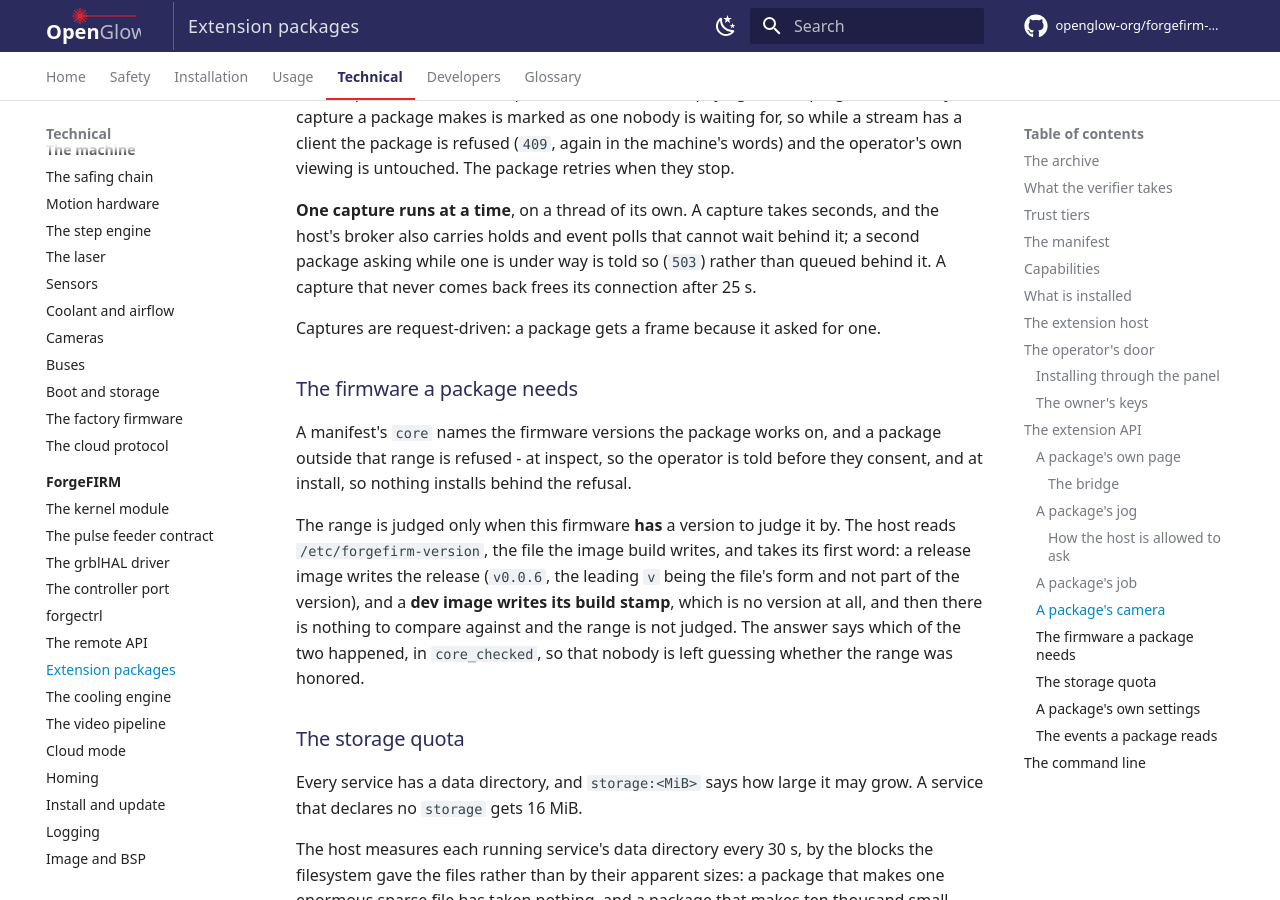
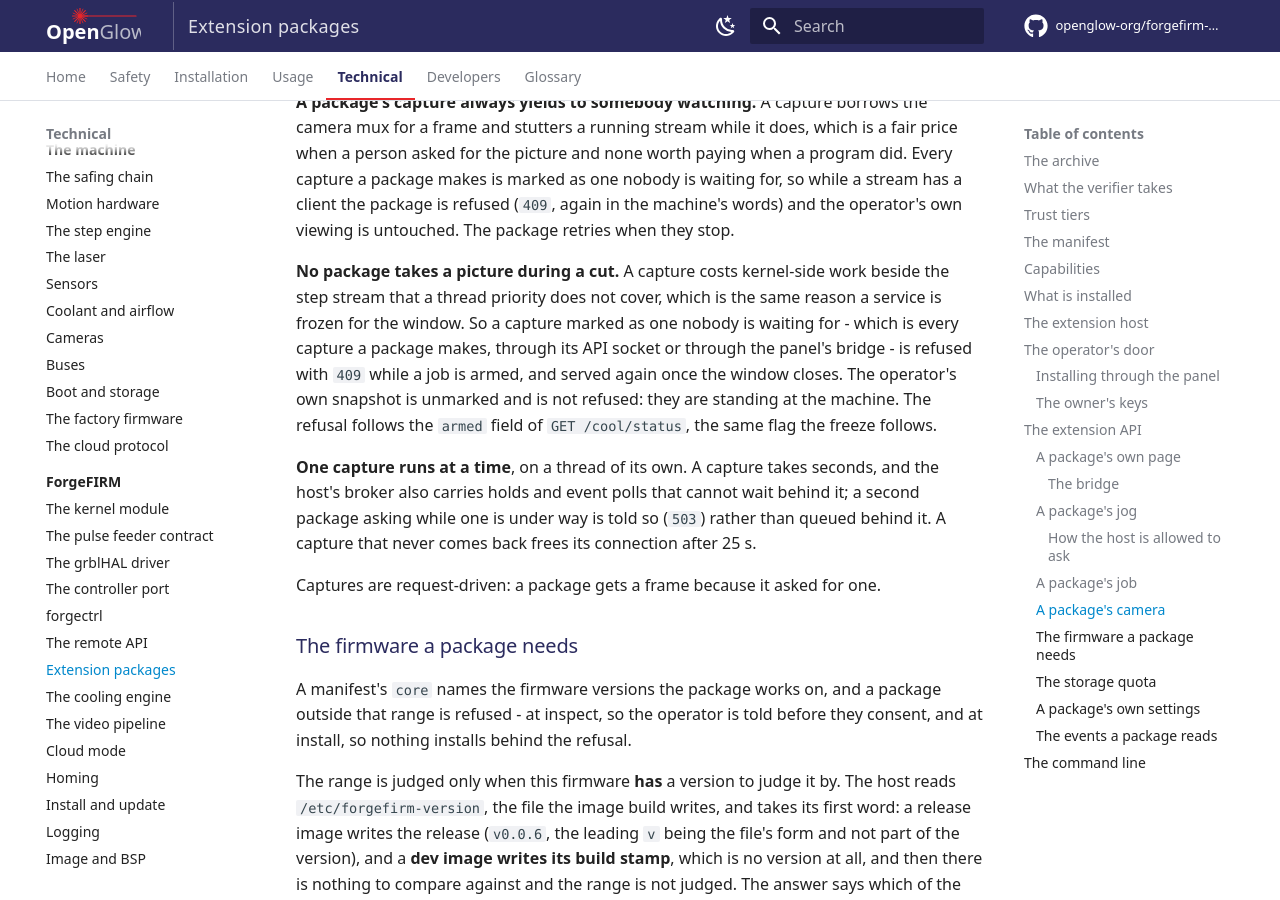
Before and after one commit to openglow-org/forgefirm-docs, an MkDocs documentation site: the page built from docs/technical/forgefirm/extensions.md, in a window 1280 px wide and 900 px high, scrolled down 17411 px. Built offline with MkDocs 1.6.1 and Material for MkDocs 9.7.7, drawn with Linux system fonts in a browser that asks for light colours; comment, search, counter and statistics services are not loaded; some of the changed text lies outside the part shown.

Commit message:
Cameras: a background capture waits out an armed window
The camera pages said a marked capture yields to a viewer. It also waits
for a cut to end, for the reason a package's service is frozen for the
window: a capture costs kernel-side work beside the step stream that a
thread priority does not cover. Said on the forgectrl route table, in the
camera usage page, and in the extension pages, where it is what the
camera capabilities and the bridge's camera.frame now promise.

```diff
--- a/docs/technical/forgefirm/extensions.md
+++ b/docs/technical/forgefirm/extensions.md
@@ -163,7 +163,7 @@ consent do not change shape as each one lands.
 | `events` | The machine's events | yes | |
 | `hold` | Holding a job until the package clears the hold (pause tier only) | yes | required |
 | `settings.own` | The package's own settings, declared in its manifest ([A package's own settings](#a-packages-own-settings)) | yes | |
-| `camera.lid`, `camera.head` | One frame from that camera, under the privacy gate ([A package's camera](#a-packages-camera)) | yes | |
+| `camera.lid`, `camera.head` | One frame from that camera, under the privacy gate, and never while a job is armed ([A package's camera](#a-packages-camera)) | yes | |
 | `motion.jog` | Dark jogs inside the jog bounds, and canceling one ([A package's jog](#a-packages-jog)) | yes | |
 | `motion.job` | Running a program as the machine's one sender, under every arm gate ([A package's job](#a-packages-job)) | yes | required |
 | `job_time.run` | Not being frozen while a job is armed | yes, as a limit the host applies | required |
@@ -560,7 +560,7 @@ Three rules govern it:
 | `self` | | its id, version, tier, and the capabilities it holds |
 | `machine.status`, `machine.cool`, `machine.mode` | `machine.read` | the machine's own answer |
 | `settings.get`, `settings.set` | `settings.own` | its settings and their schema |
-| `camera.frame` | `camera.lid` or `camera.head` | the frame as bytes, taken as a background capture, so it yields to a viewer |
+| `camera.frame` | `camera.lid` or `camera.head` | the frame as bytes, taken as a background capture, so it yields to a viewer and is refused while a job is armed |
 | `motion.jog` | `motion.jog` | the machine's answer, under every bound the jog already has |
 
 Anything else is refused by name, and a capability the package does not
@@ -657,6 +657,16 @@ worth paying when a program did. Every capture a package makes is marked
 as one nobody is waiting for, so while a stream has a client the package
 is refused (`409`, again in the machine's words) and the operator's own
 viewing is untouched. The package retries when they stop.
+
+**No package takes a picture during a cut.** A capture costs kernel-side
+work beside the step stream that a thread priority does not cover, which
+is the same reason a service is frozen for the window. So a capture
+marked as one nobody is waiting for - which is every capture a package
+makes, through its API socket or through the panel's bridge - is refused
+with `409` while a job is armed, and served again once the window closes.
+The operator's own snapshot is unmarked and is not refused: they are
+standing at the machine. The refusal follows the `armed` field of
+`GET /cool/status`, the same flag the freeze follows.
 
 **One capture runs at a time**, on a thread of its own. A capture takes
 seconds, and the host's broker also carries holds and event polls that
```
Also changed, not shown: docs/technical/forgefirm/forgectrl.md (+1 -1 lines), docs/usage/cameras.md (+1 -1 lines).
